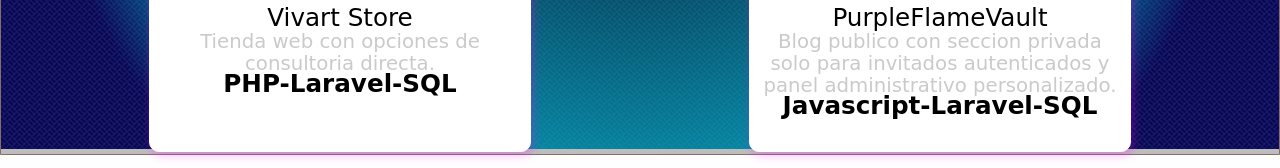
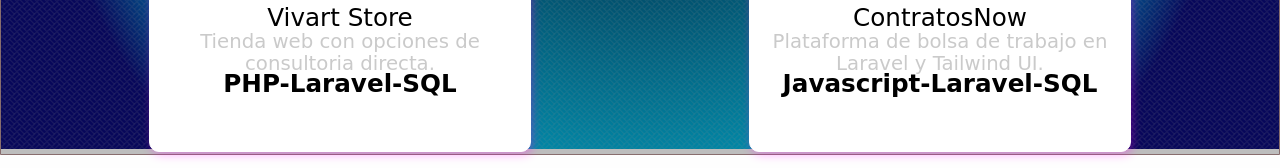
Before and after one commit to sergiovivart/sergiovivart.github.io, a plain HTML site: page apps.html in a window 1280 px wide. Shown: the part 651-819 px from the top of the page. Drawn offline with Linux system fonts and the light colour scheme; a web font is replaced by a local one.

Commit message:
agregado la parte del portafolio con acceso a contratos now

```diff
--- a/apps.html
+++ b/apps.html
@@ -92,11 +92,12 @@
 
         <div class="small-12 medium-6 large-6 columns">
 
-          <a href="https://purpleflamevault.com/" class="nuevo" target="_blank">
+          <a href="https://contratosnow.com/" class="nuevo" target="_blank">
             <div class="card opcion">
               <img src="img\pics\pic.png" alt="item">
-              <h2 class="titulo">PurpleFlameVault <br>
-                <small>Blog publico con seccion privada solo para invitados autenticados y panel administrativo personalizado.</small>
+              <h2 class="titulo">ContratosNow <br>
+                <small>Plataforma de bolsa de trabajo en Laravel y Tailwind
+                  UI.</small>
                 <br>
                   <strong>Javascript-Laravel-SQL</strong>
               </h2>
```
